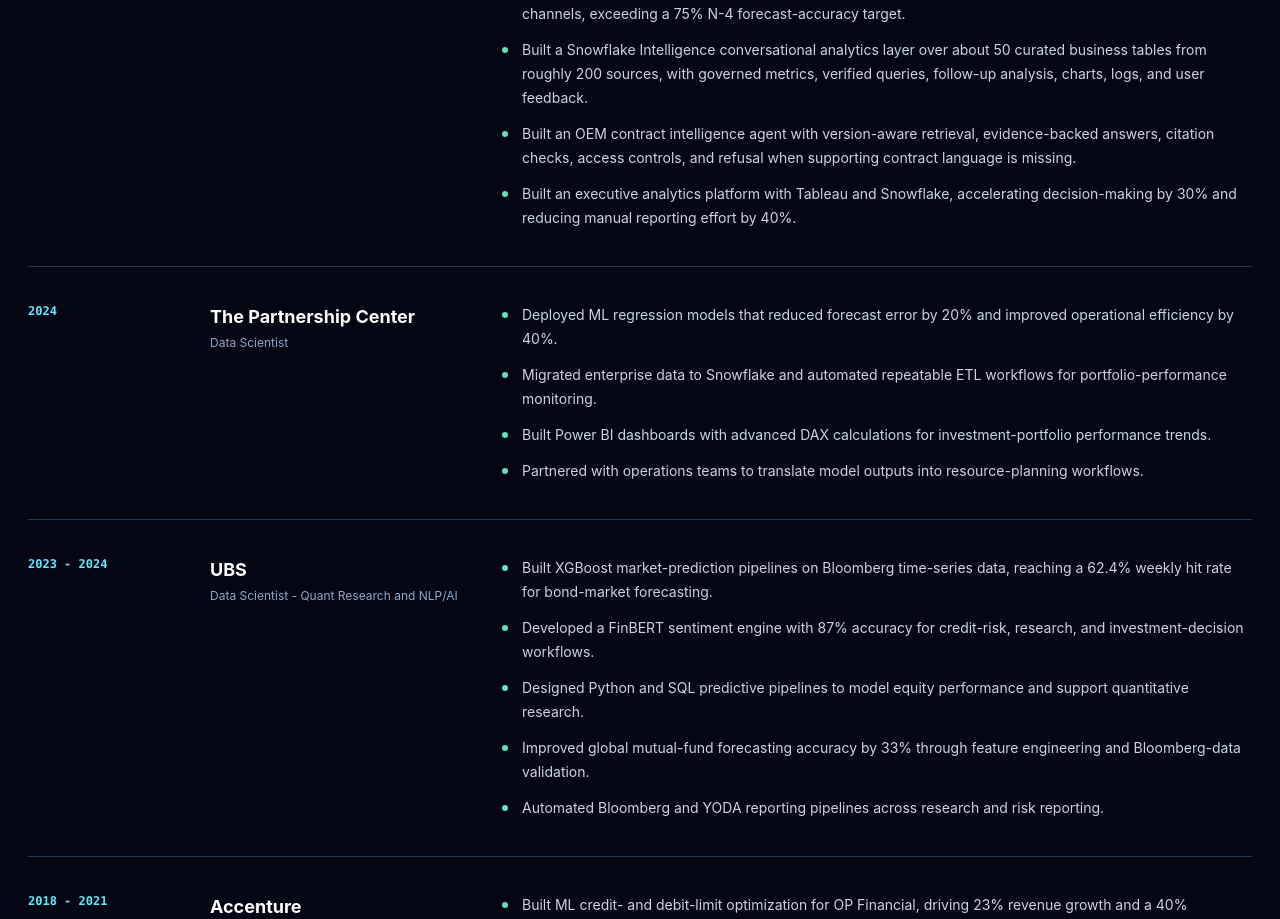
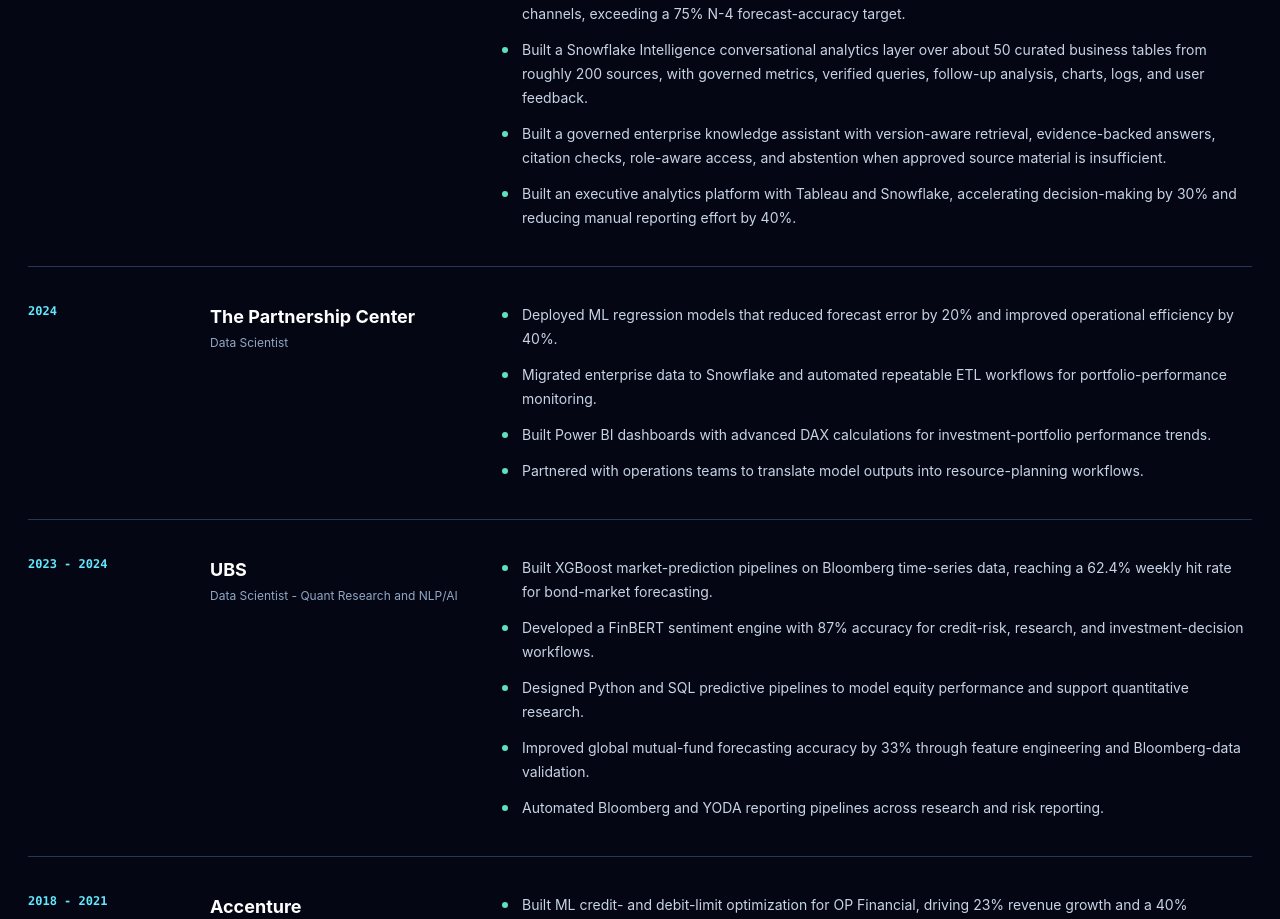
Before and after one commit to Ayush210895/ai-quality-lab, a React (Vite) app: page / in a window 1280 px wide. Shown: the part 3447-4366 px from the top of the page. Built offline with nearby package versions, Linux system fonts and the light colour scheme.

Commit message:
Anonymize enterprise knowledge project

```diff
--- a/src/PortfolioSite.tsx
+++ b/src/PortfolioSite.tsx
@@ -179,7 +179,7 @@
       "Built a Snowflake Cortex AI promotional-effectiveness agent that accepts natural-language inputs, runs statistical decomposition in Python, and returns structured pre-, promo-, and post-period lift insights.",
       "Developed a causal demand-planning system using SARIMAX and XGBoost across Indirect, Web, and Walmart channels, exceeding a 75% N-4 forecast-accuracy target.",
       "Built a Snowflake Intelligence conversational analytics layer over about 50 curated business tables from roughly 200 sources, with governed metrics, verified queries, follow-up analysis, charts, logs, and user feedback.",
-      "Built an OEM contract intelligence agent with version-aware retrieval, evidence-backed answers, citation checks, access controls, and refusal when supporting contract language is missing.",
+      "Built a governed enterprise knowledge assistant with version-aware retrieval, evidence-backed answers, citation checks, role-aware access, and abstention when approved source material is insufficient.",
       "Built an executive analytics platform with Tableau and Snowflake, accelerating decision-making by 30% and reducing manual reporting effort by 40%.",
     ],
   },
```
Also changed, not shown: 6 other files (tests, documents, lock files or other folders).
